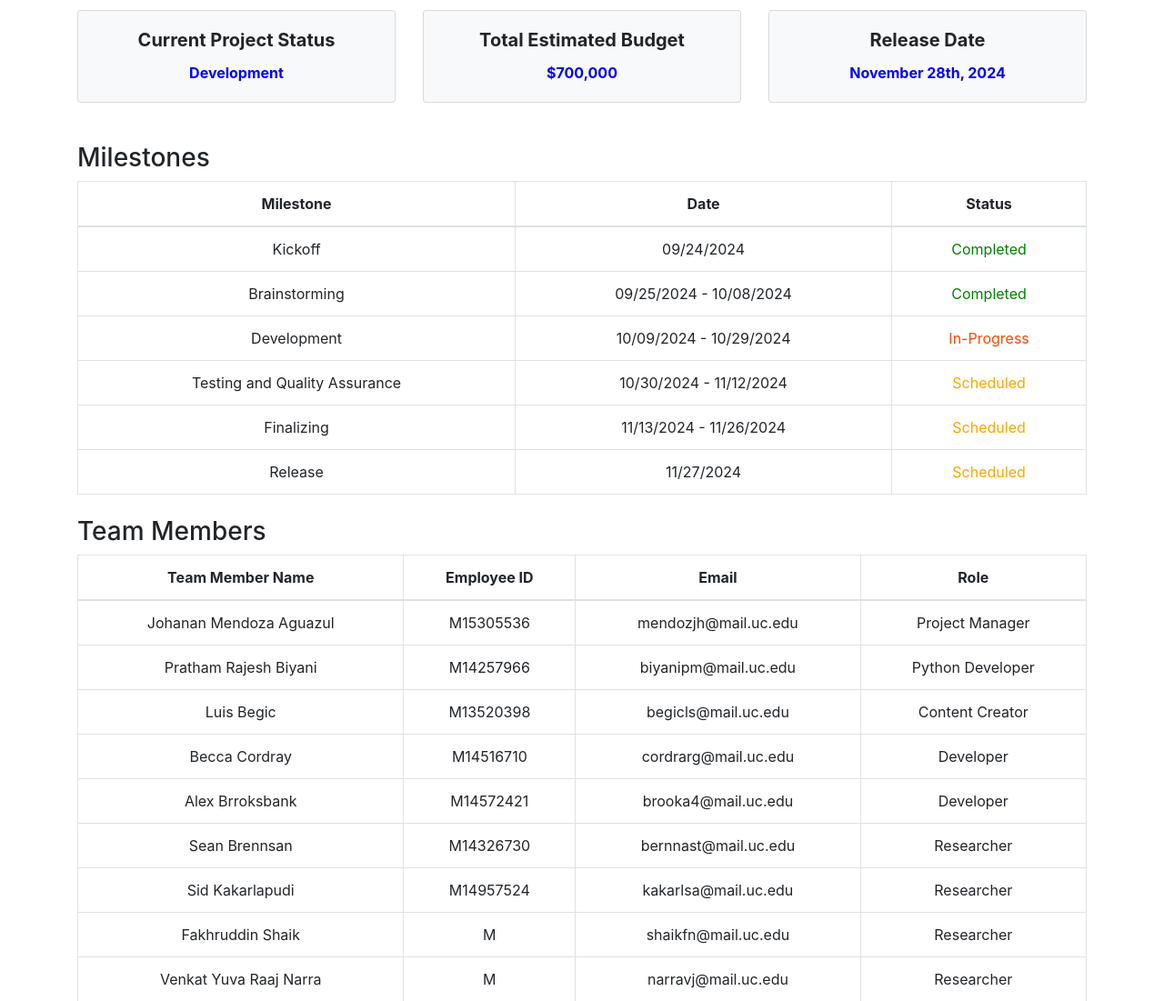
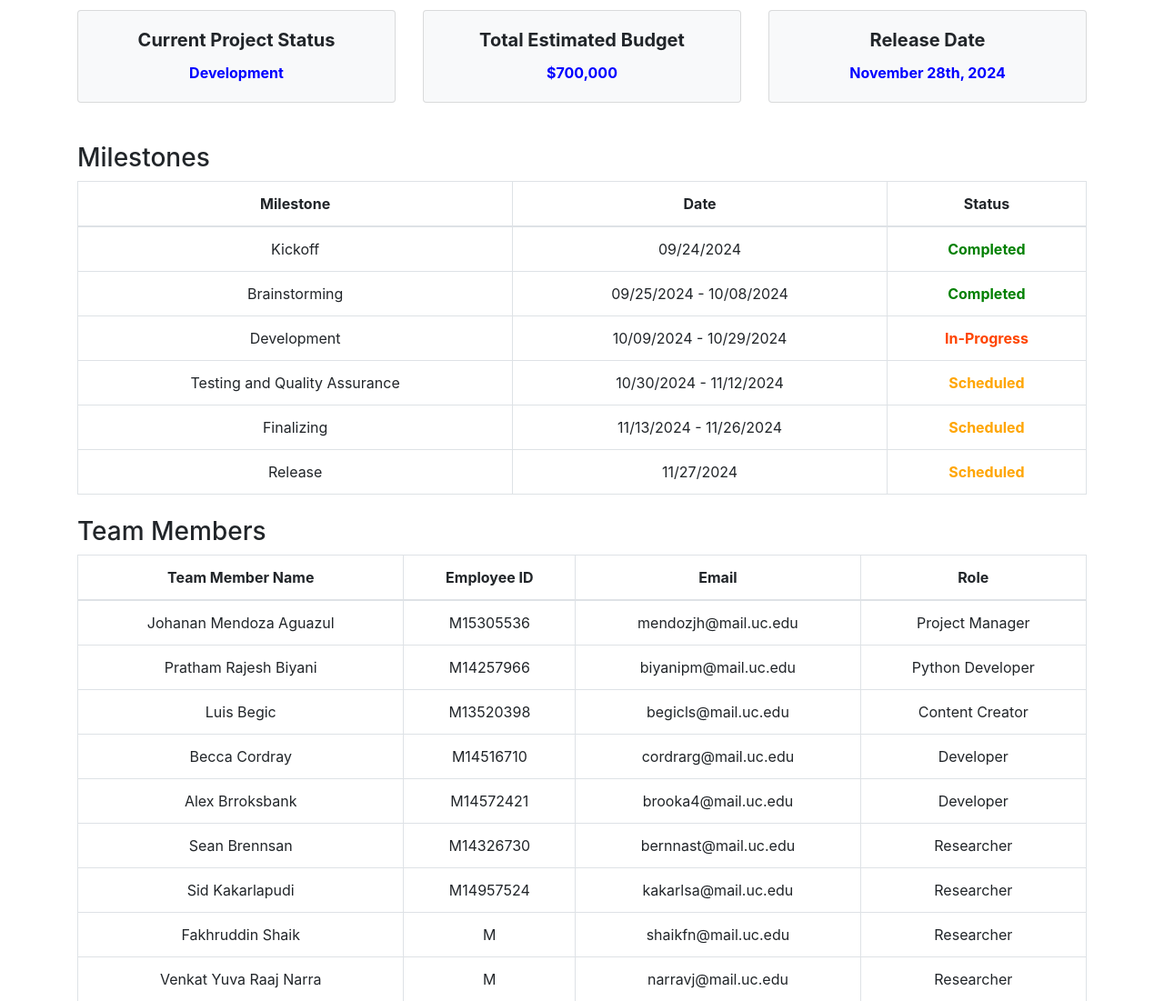
Before and after one commit to Biyanipm7966/Project-Management, a Flask app: template templates/charter.html in a window 1280 px wide. Shown: the part 145-1246 px from the top of the page at 91% size. Run offline with Flask 3, Linux system fonts and the light colour scheme; the template is opened without the code that fills it, so the values that code supplies are empty; some libraries are stand-ins or nearby versions.

Commit message:
bolded status

```diff
--- a/templates/charter.html
+++ b/templates/charter.html
@@ -68,32 +68,32 @@
                     <tr>
                         <td>Kickoff</td>
                         <td>09/24/2024</td>
-                        <td style="color: green;" >Completed</td>
+                        <td style="color: green;" ><b>Completed</b></td>
                     </tr>
                     <tr>
                         <td>Brainstorming</td>
                         <td>09/25/2024 - 10/08/2024</td>
-                        <td style="color: green;">Completed</td>
+                        <td style="color: green;"><b>Completed</b></td>
                     </tr>
                     <tr>
                         <td>Development</td>
                         <td>10/09/2024 - 10/29/2024</td>
-                        <td style="color: orangered;">In-Progress</td>
+                        <td style="color: orangered;"><b>In-Progress</b></td>
                     </tr>
                     <tr>
                         <td>Testing and Quality Assurance</td>
                         <td>10/30/2024 - 11/12/2024</td>
-                        <td style="color: orange;">Scheduled</td>
+                        <td style="color: orange;"><b>Scheduled</b></td>
                     </tr>
                     <tr>
                         <td>Finalizing</td>
                         <td>11/13/2024 - 11/26/2024</td>
-                        <td style="color: orange;">Scheduled</td>
+                        <td style="color: orange;"><b>Scheduled</b></td>
                     </tr>
                     <tr>
                         <td>Release</td>
                         <td>11/27/2024</td>
-                        <td style="color: orange;">Scheduled</td>
+                        <td style="color: orange;"><b>Scheduled</b></td>
                     </tr>
                 </tbody>
             </table>
```
